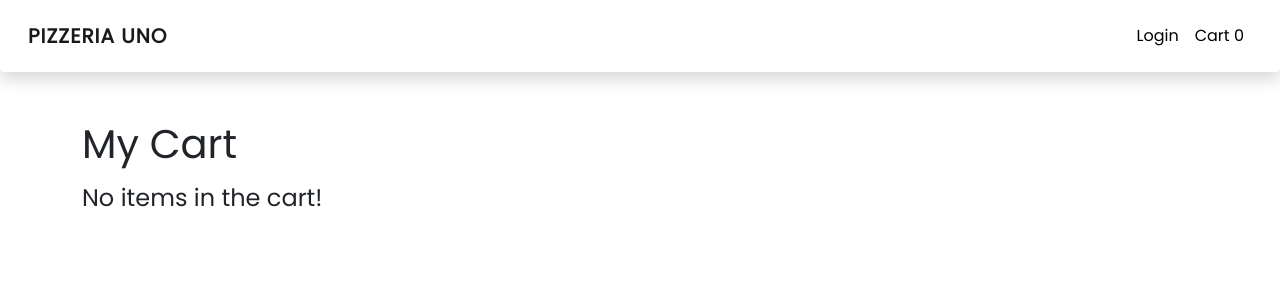
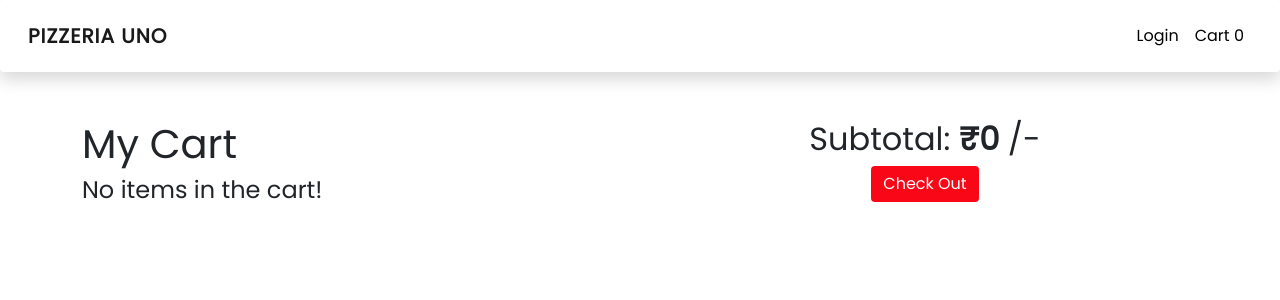
Before and after one commit to ayushkumar2103/t, a React (Create React App) app: page /cart in a window 1280 px wide. Shown: the top 300 px of the page. Built offline with nearby package versions, Linux system fonts and the light colour scheme.

Commit message:
finished cart functionality

```diff
--- a/src/screens/CartScreen.js
+++ b/src/screens/CartScreen.js
@@ -7,11 +7,15 @@ import "../styles/CartScreen.style.css";
 const CartScreen = () => {
   const dispatch = useDispatch();
   const { cartItems } = useSelector((state) => state.cartReducer);
+  var subtotal = cartItems.reduce(
+    (finalAmount, item) => finalAmount + item.price,
+    0
+  );
   return (
     <div className="cart-screen container">
-      <h1>My Cart</h1>
       <div className="row">
         <div className="col-md-6">
+          <h1>My Cart</h1>
           {cartItems.length === 0 && (
             <h4 className="my-2">No items in the cart!</h4>
           )}
@@ -80,6 +84,12 @@ const CartScreen = () => {
             </>
           ))}
         </div>
+        <div className="col-md-6 text-center">
+          <h2>
+            Subtotal: <strong>₹{subtotal}</strong> /-
+          </h2>
+          <button className="btn btn-danger">Check Out</button>
+        </div>
       </div>
     </div>
   );
```
